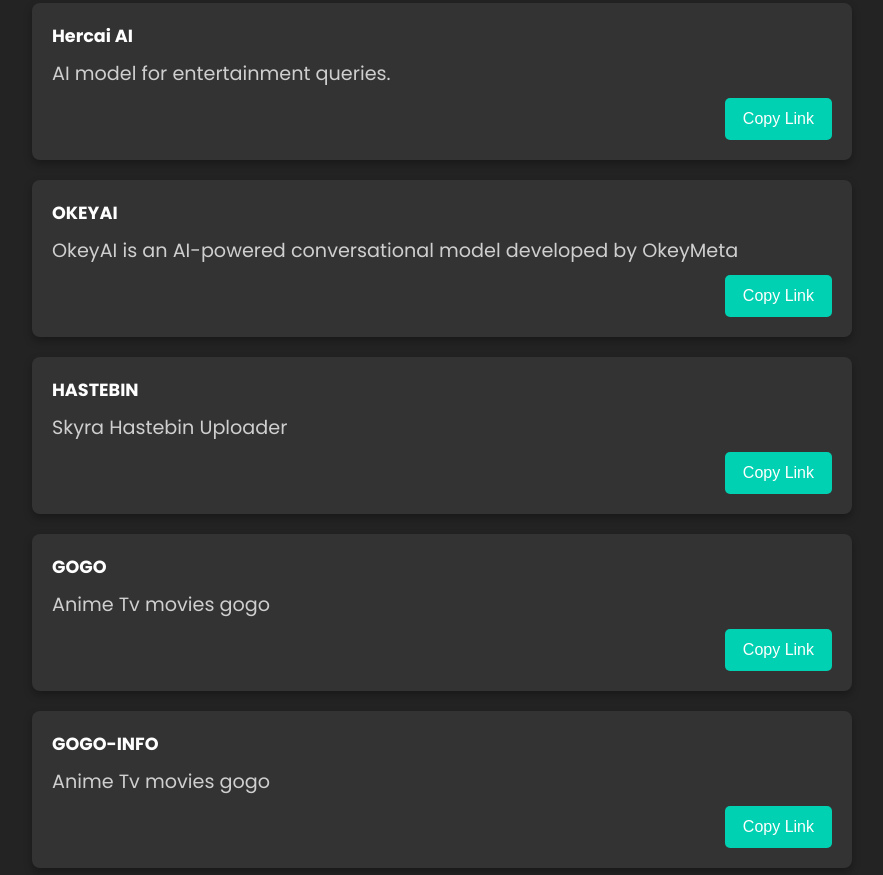
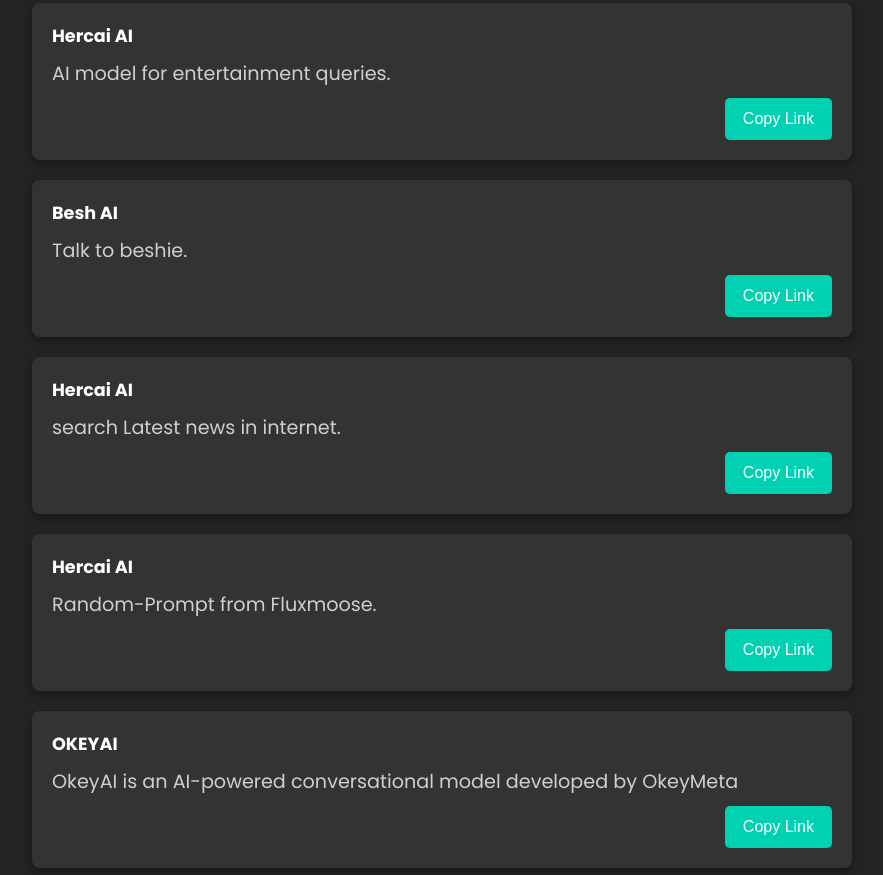
Before and after one commit to Cliffvincent/Betadash-api-swordslush, a website: page cliff/docs.html in a window 1280 px wide. Shown: the part 1665-2540 px from the top of the page, without its empty margins (198-1081 px from the left). Drawn offline with Linux system fonts and the light colour scheme.

Commit message:
Update docs.html

```diff
--- a/cliff/docs.html
+++ b/cliff/docs.html
@@ -155,6 +155,9 @@
                 { url: "/gptfun?question=", name: "GPT-FUN", description: "Chinese Gpt" },
                 { url: "/gpt3-turbo?question=", name: "GPT3-TURBO", description: "Koala Api" },
                 { url: "/hercai?ask=", name: "Hercai AI", description: "AI model for entertainment queries." },
+   { url: "/besh?ask=", name: "Besh AI", description: "Talk to beshie." },
+   { url: "/news?q=", name: "Hercai AI", description: "search Latest news in internet." },
+   { url: "/prompt-gen", name: "Hercai AI", description: "Random-Prompt from Fluxmoose." },
                 { url: "/okeyai?message=", name: "OKEYAI", description: "OkeyAI is an AI-powered conversational model developed by OkeyMeta" },
                 { url: "/hastebin?upload=", name: "HASTEBIN", description: "Skyra Hastebin Uploader" },
                 { url: "/gogo?search=&ep=", name: "GOGO", description: "Anime Tv movies gogo" },
```
